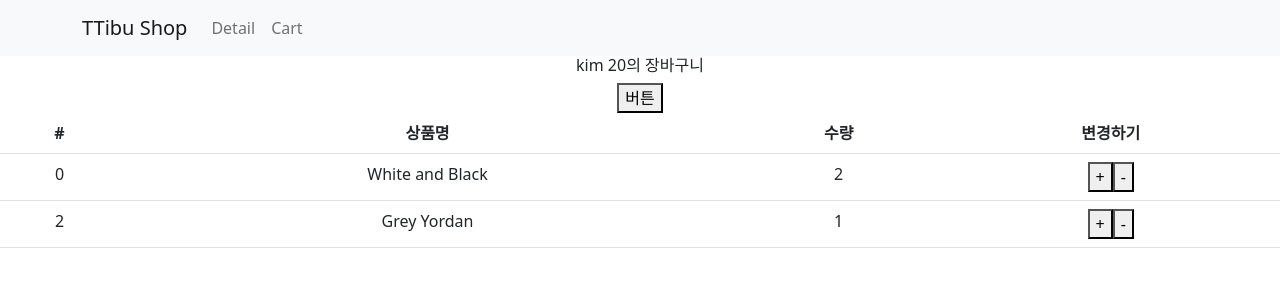
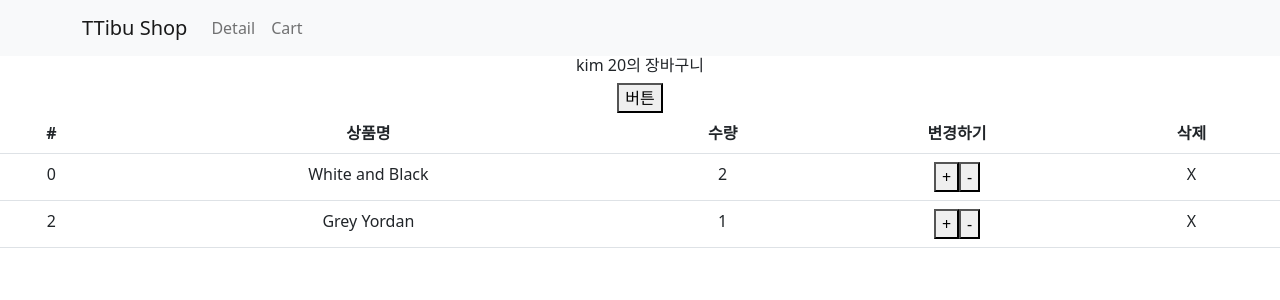
Before and after one commit to sott120/TTibu-shop, a React (Create React App) app: page /cart in a window 1280 px wide. Shown: the top 300 px of the page. Built offline with nearby package versions, Linux system fonts and the light colour scheme.

Commit message:
localstorege

```diff
--- a/src/App.js
+++ b/src/App.js
@@ -11,6 +11,8 @@ import axios from "axios";
 import Cart from "./routes/Cart";
 
 export let Context1 = createContext();
+
+localStorage.setItem("views", JSON.stringify([]));
 
 
 function App() {
@@ -56,7 +58,7 @@ function App() {
                                 <Row>
                                     {shoes.map((el, i) => {
                                         return (
-                                            <Content shoes={shoes[i]} i={i} key={i} />
+                                            <Content shoes={shoes[i]} id={el.id} i={i} key={i} />
                                         );
                                     })}
                                 </Row>
@@ -100,7 +102,10 @@ function App() {
 function Content(props) {
     let navigate = useNavigate();
      return (
-         <Col md={4} onClick={()=>{navigate("/detail/" + props.i)}}>
+         <Col md={4} onClick={()=>{
+            navigate("/detail/" + props.i);
+            view(props.id)
+            }}>
              <img src={"https://codingapple1.github.io/shop/shoes"+ (props.i+1) +".jpg"} alt="" width="80%"/>
              <h4>{props.shoes.title}</h4>
              <p>{props.shoes.price}</p>
@@ -108,4 +113,12 @@ function Content(props) {
      );
 }
 
+function view(i){
+    let getViews = JSON.parse(localStorage.getItem('views'));
+    console.log(getViews)
+    let a = new Set(getViews);
+    a.add(i)
+    localStorage.setItem('views', JSON.stringify([...a]))
+}
+
 export default App;
--- a/src/routes/Cart.js
+++ b/src/routes/Cart.js
@@ -1,7 +1,7 @@
 import { Table } from "react-bootstrap";
 import { useDispatch, useSelector } from "react-redux";
 import { changeAge } from "./../store/userSlice";
-import { cartIncrease, cartDecrease } from "./../store";
+import { cartIncrease, cartDecrease, deleteItem } from "./../store";
 
 function Cart(){
     let state = useSelector((state)=>{ return state });
@@ -18,6 +18,7 @@ function Cart(){
                         <th>상품명</th>
                         <th>수량</th>
                         <th>변경하기</th>
+                        <th>삭제</th>
                     </tr>
                 </thead>
                 <tbody>
@@ -35,6 +36,7 @@ function Cart(){
                                         -
                                     </button>
                                 </td>
+                                <td onClick={()=>{dispatch(deleteItem(state.myCart[i].id));}}>X</td>
                             </tr>
                         );
                     })}
--- a/src/routes/Detail.js
+++ b/src/routes/Detail.js
@@ -4,7 +4,7 @@ import { useParams } from "react-router-dom";
 import styled from "styled-components";
 import Nav from "react-bootstrap/Nav";
 import { useDispatch } from "react-redux";
-import { addCart } from "./../store";
+import { addItem } from "./../store";
 
 import { Context1 } from "../App.js";
 
@@ -76,7 +76,7 @@ function Detail(props) {
                     <p>{findId.content}</p>
                     <p>{findId.price}</p>
                     <button className="btn btn-danger" onClick={()=>{
-                        dispatch(addCart({ id: findId.id , name: findId.title, count: 1 }))
+                        dispatch(addItem({ id: findId.id , name: findId.title, count: 1 }))
                     }}>주문하기</button>
                 </div>
             </div>
--- a/src/store.js
+++ b/src/store.js
@@ -9,24 +9,35 @@ let myCart = createSlice({
     ],
     reducers: {
         cartIncrease(state, action) {
-            const findObj = state.findIndex((a) => { return a.id === action.payload });
-            state[findObj].count ++;
+            const findId = state.findIndex((a) => { return a.id === action.payload });
+            state[findId].count ++;
         },
         cartDecrease(state, action) {
-            const findObj = state.findIndex((a) => { return a.id === action.payload });
-            if (state[findObj].count > 1) {
-                state[findObj].count--;
+            const findId = state.findIndex((a) => { return a.id === action.payload });
+            if (state[findId].count > 1) {
+                state[findId].count--;
             } else {
                 return;
             }
         },
-        addCart(state, action) {
-            state.push(action.payload);
+        addItem(state, action) {
+            const findId = state.findIndex((a) => { return a.id === action.payload.id });
+            if (findId !== -1) {
+                state[findId].count++;
+            } else {
+                state.push(action.payload);
+                console.log(state);
+            }
+
+        },
+        deleteItem(state, action){
+            const findId = state.findIndex((a) => { return a.id === action.payload });
+            state.splice(findId,1);
         }
     },
 });
 
-export let { cartIncrease, cartDecrease, addCart } = myCart.actions;
+export let { cartIncrease, cartDecrease, addItem, deleteItem } = myCart.actions;
 
 export default configureStore({
     reducer: {
```
